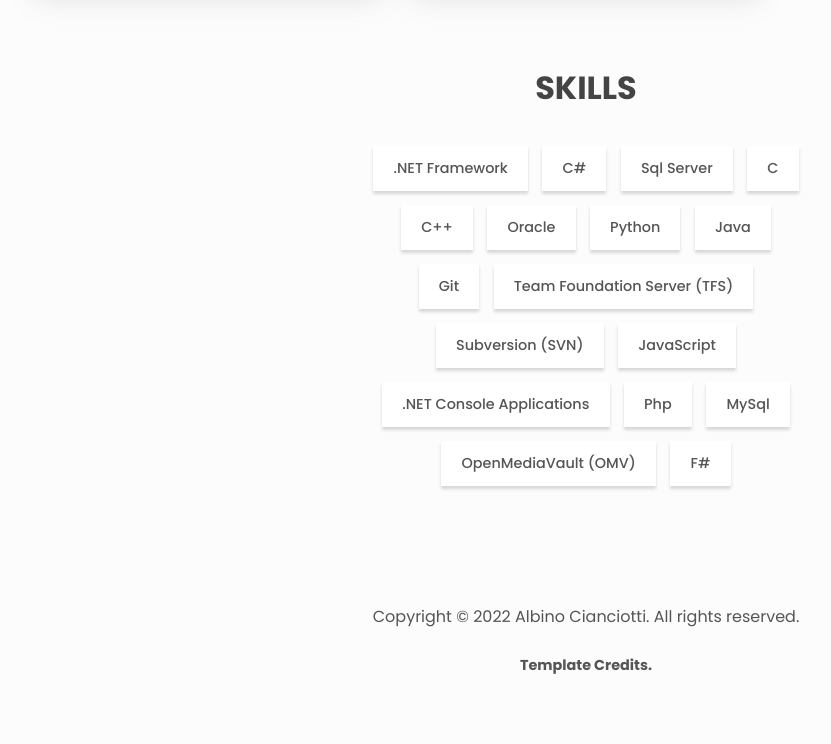
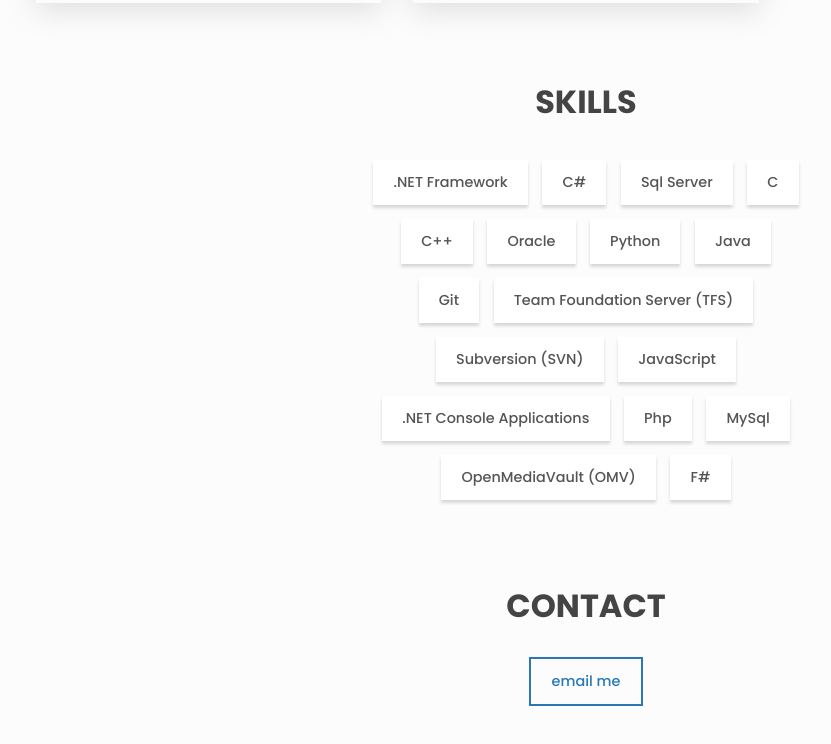
Before and after one commit to albino98/albino98.github.io, a plain HTML site: page index.html in a window 1280 px wide. Shown: the part 2004-2748 px from the top of the page, without its empty margins (54-885 px from the left). Drawn offline with nearby package versions, Linux system fonts and the light colour scheme.

Commit message:
Update index.html

```diff
--- a/index.html
+++ b/index.html
@@ -73,6 +73,9 @@
         </p>
 
         <div class="about__contact center">
+          <a href="mailto:albino.cianciotti@pm.me">
+            <span class="btn btn--outline">contact me for my resume</span>
+          </a>
           <a
             href="https://github.com/albino98"
             aria-label="github"
@@ -296,7 +299,14 @@
       </section>
 
       <!-- Contact -->
+     <section class="section contact center" id="contact">
 
+        <h2 class="section__title">Contact</h2>
+
+        <a href="mailto:albino.cianciotti@pm.me">
+          <span class="btn btn--outline">Email me</span>
+        </a>
+      </section>
 
     </main>
 
```
